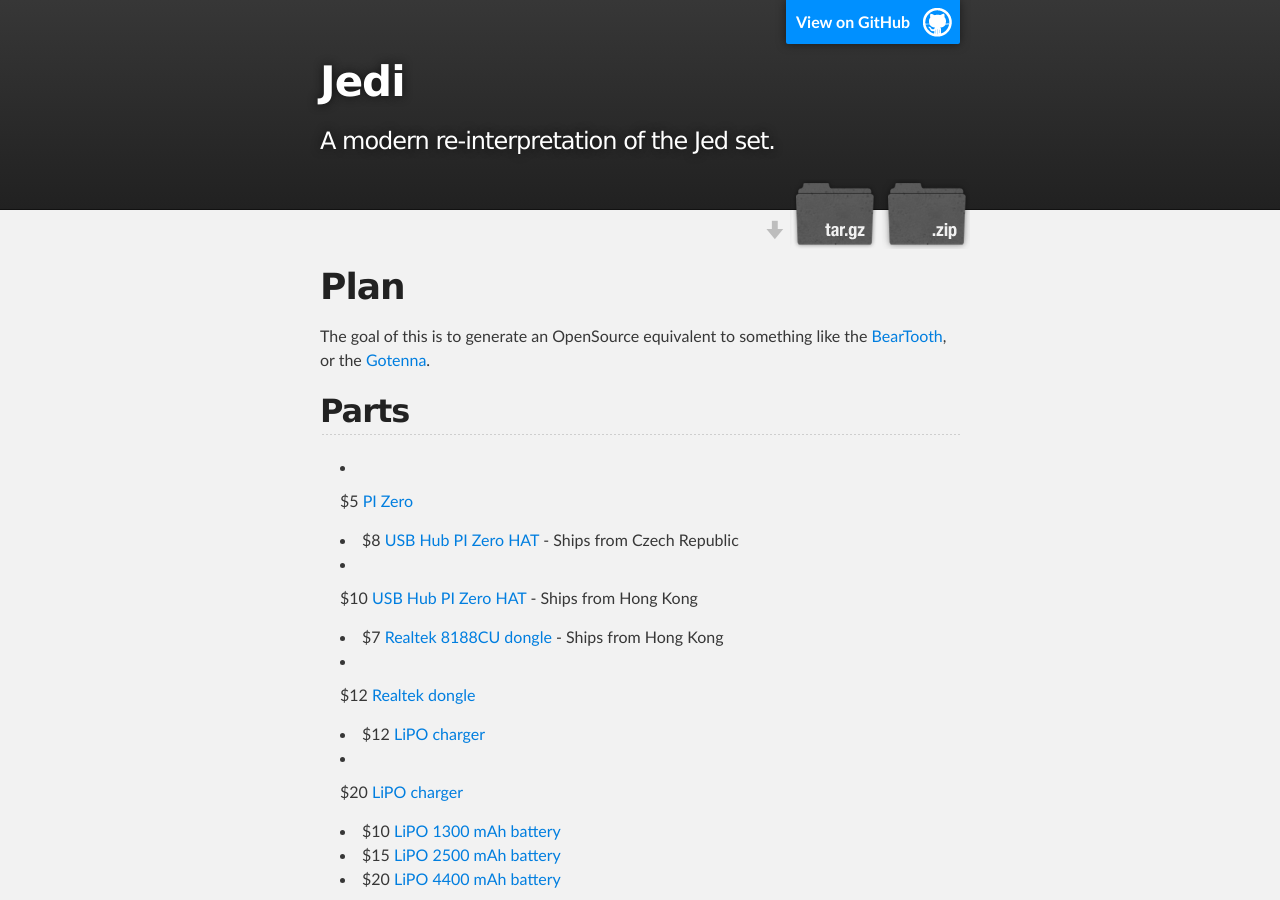
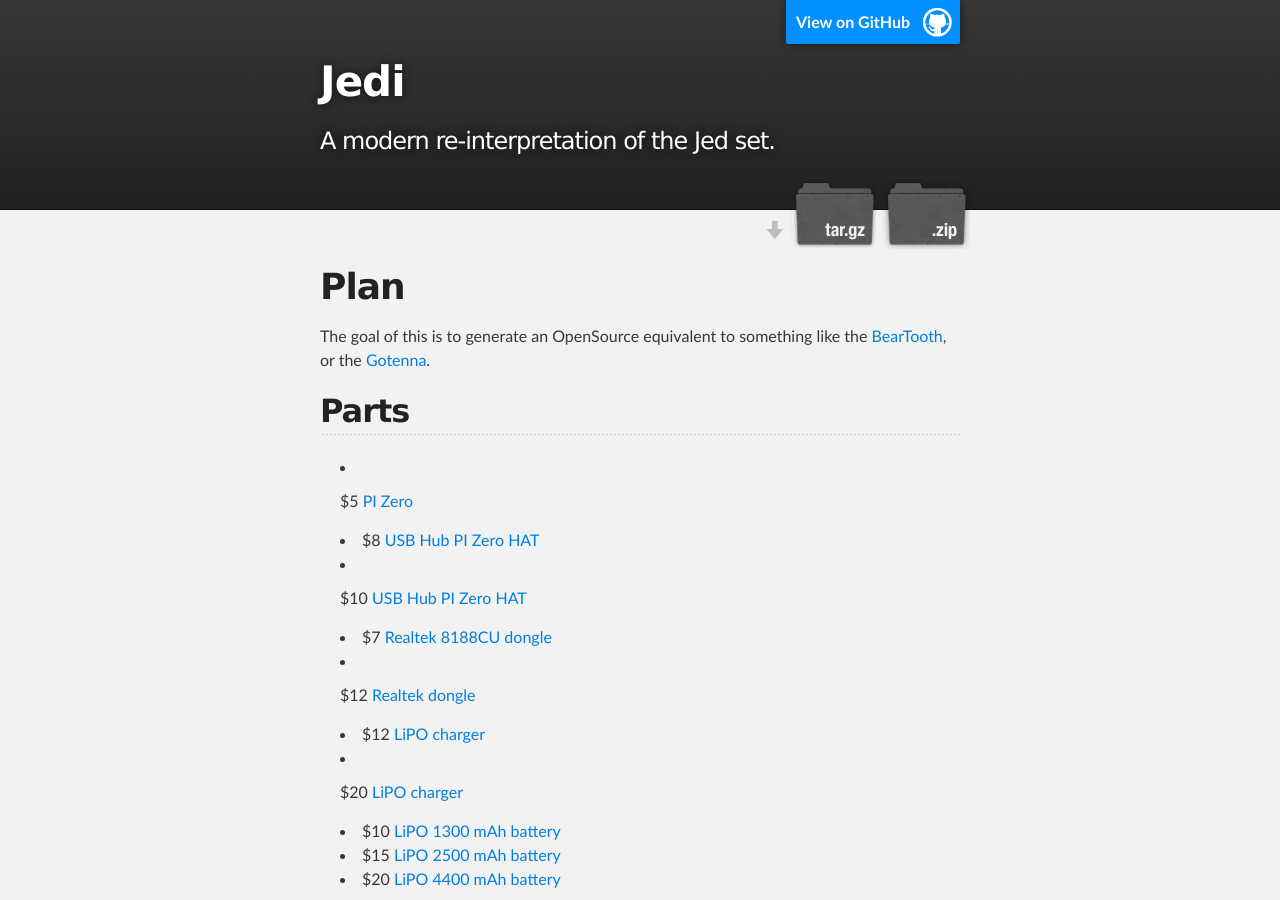
Before and after one commit to TeamJedi/TeamJedi.github.io, a Jekyll site: the page built from Plan.md, in a window 1280 px wide and 900 px high. Built offline with Jekyll 4.4.1, drawn with Linux system fonts in a browser that asks for light colours; nearby versions of some CDN libraries.

Commit message:
More markdown whitespace cleanup

```diff
--- a/_includes/Plan.md
+++ b/_includes/Plan.md
@@ -6,10 +6,10 @@
 
 * $5 [PI Zero](https://www.adafruit.com/products/2885)
 
-* $8 [USB Hub PI Zero HAT](http://www.uugear.com/product/zero4u/)  - Ships from Czech Republic
-* $10 [USB Hub PI Zero HAT](http://makerspot.com/stackable-usb-hub-for-raspberry-pi-zero/) - Ships from Hong Kong
+* $8 [USB Hub PI Zero HAT](http://www.uugear.com/product/zero4u/)
+* $10 [USB Hub PI Zero HAT](http://makerspot.com/stackable-usb-hub-for-raspberry-pi-zero/)
 
-* $7 [Realtek 8188CU dongle](http://makerspot.com/raspberry-pi-usb-wifi-dongle/) - Ships from Hong Kong
+* $7 [Realtek 8188CU dongle](http://makerspot.com/raspberry-pi-usb-wifi-dongle/)
 * $12 [Realtek dongle](https://www.adafruit.com/products/814)
 
 * $12 [LiPO charger](https://www.adafruit.com/products/259)
```
